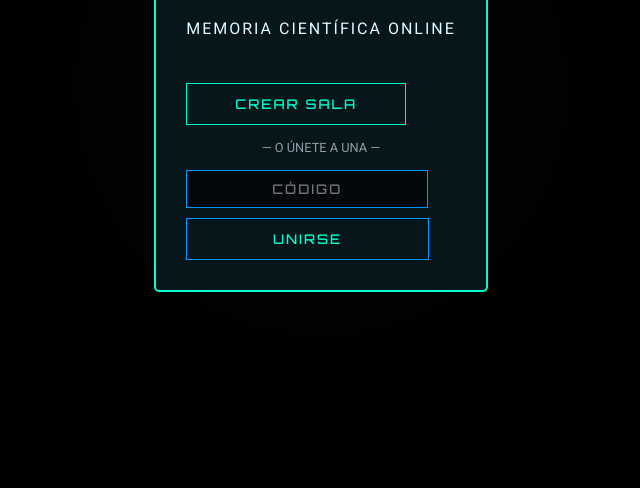
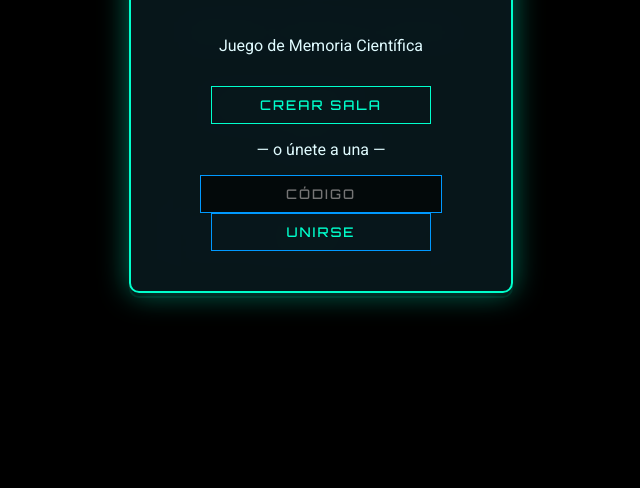
Before and after one commit to jioCz22/Memoria-Corrupta, a website: page public/index.html in a window 1280 px wide. Shown: the part 312-800 px from the top of the page, without its empty margins (319-959 px from the left). Drawn offline with nearby package versions, Linux system fonts and the light colour scheme; no server answers.

```diff
--- a/public/index.html
+++ b/public/index.html
@@ -24,7 +24,17 @@
                 </div>
             </div>
         </div>
+    </div><div id="lobby-overlay" class="modal"> <div class="modal-content"> <h1 class="glitch">BIOLOGÍA</h1>
+        <p>Juego de Memoria Científica</p>
+
+        <div class="actions">
+            <button class="reload-btn" onclick="createRoom()">CREAR SALA</button>
+            <p>— o únete a una —</p>
+            <input type="text" id="input-room" placeholder="CÓDIGO" maxlength="6">
+            <button class="reload-btn" style="border-color: var(--accent2);" onclick="joinRoom()">UNIRSE</button>
+        </div>
     </div>
+</div>
 
     <div id="game-ui" class="hidden">
         <header>
--- a/public/style.css
+++ b/public/style.css
@@ -268,3 +268,40 @@ header h1 {
     #study-viewer .grid-container { grid-template-columns: repeat(2, 1fr); }
     .card-front::after { font-size: 1.6rem; }
 }
+
+/* Esto hace que el fondo sea oscuro y centre la tarjeta */
+.modal {
+    position: fixed;
+    inset: 0;
+    background: rgba(0, 0, 0, 0.9);
+    display: flex;
+    align-items: center;    /* Centra vertical */
+    justify-content: center; /* Centra horizontal */
+    z-index: 1000;
+}
+
+/* Esto crea la "cajita" neón que ves en los diseños */
+.modal-content {
+    background: var(--bg-panel);
+    backdrop-filter: blur(15px);
+    border: 2px solid var(--accent);
+    padding: 40px;
+    border-radius: 10px;
+    text-align: center;
+    box-shadow: 0 0 30px var(--accent-glow);
+    display: flex;
+    flex-direction: column;
+    gap: 15px;
+    width: 300px; /* Tamaño fijo para que se vea ordenado */
+}
+
+/* Arreglo para los botones que se ven blancos/simples */
+.reload-btn {
+    background: transparent;
+    color: var(--accent);
+    border: 1px solid var(--accent);
+    padding: 10px;
+    font-family: var(--font-tech);
+    cursor: pointer;
+    text-transform: uppercase;
+}
```
